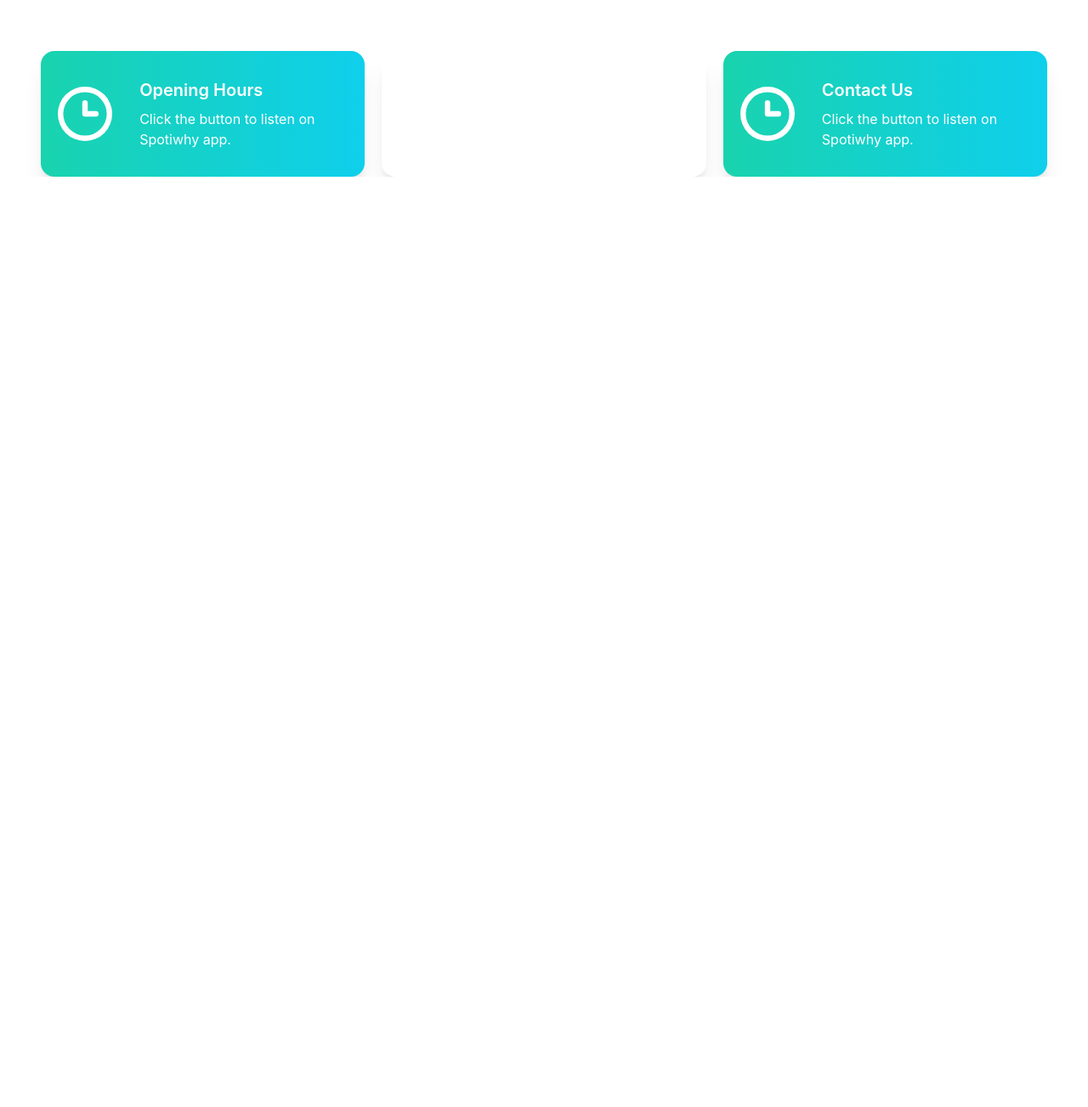
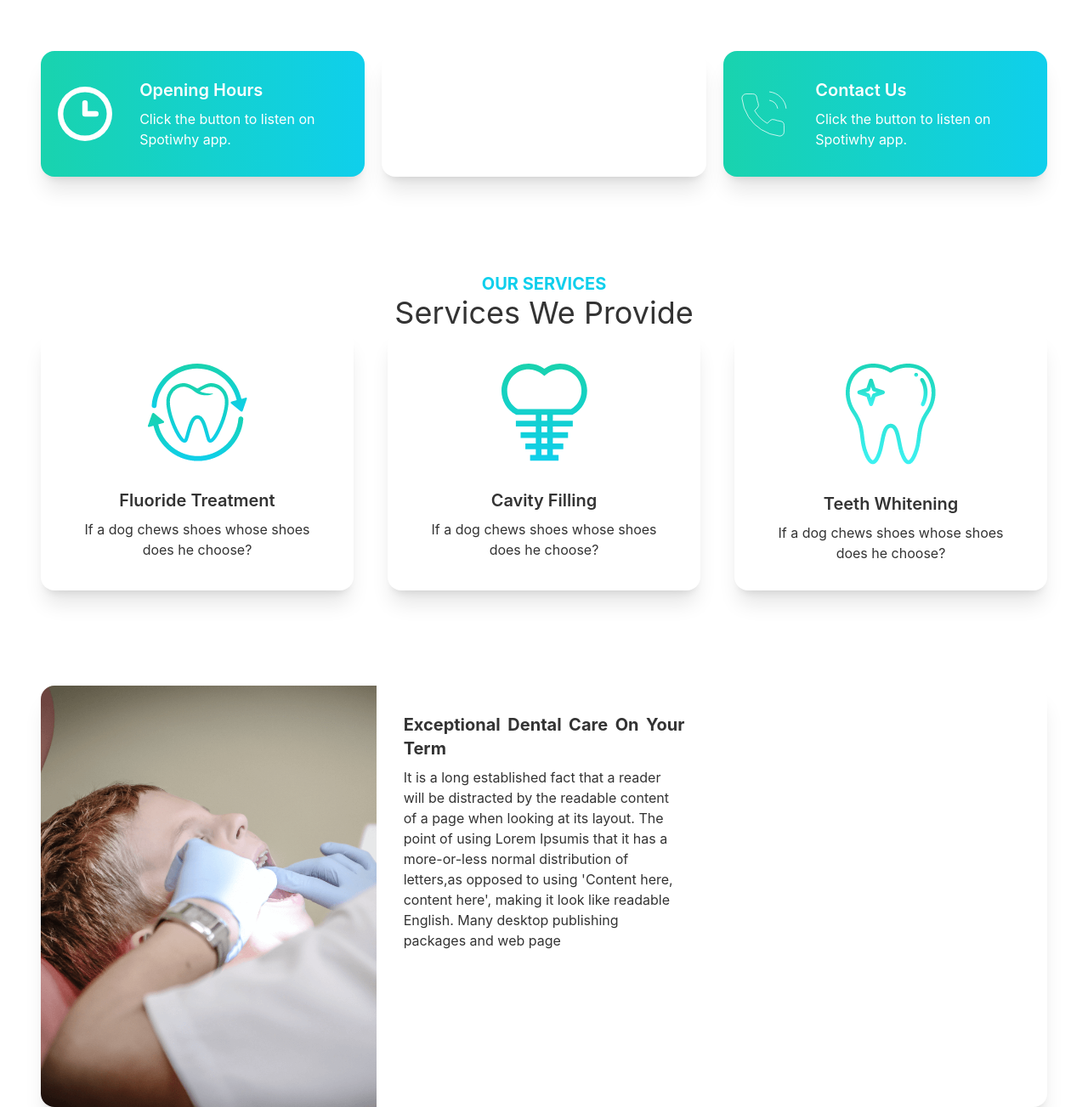
Before and after one commit to AkashMAbrrar/doctor-portal-clients, a React (Create React App) app: page / in a window 1280 px wide. Shown: the part 804-2107 px from the top of the page at 85% size. Before the commit the page ends 1012 px from the top, so only its background shows below. Built offline with nearby package versions, Linux system fonts and the light colour scheme.

Commit message:
this commit for dental care services and medication services

```diff
--- a/src/Page/Home/Banner/Banner.js
+++ b/src/Page/Home/Banner/Banner.js
@@ -3,7 +3,7 @@
 
 const Banner = () => {
     return (
-        <div class="hero min-h-screen px-12">
+        <div class="hero min-h-screen">
             <div class="hero-content flex-col lg:flex-row-reverse">
                 <img src={chair} class="max-w-sm rounded-lg shadow-2xl" />
                 <div>
--- a/src/Page/Home/Banner/Info.js
+++ b/src/Page/Home/Banner/Info.js
@@ -7,7 +7,7 @@
 const Info = () => {
 
     return (
-        <div className='grid grid-cols-1 lg:grid-cols-3 gap-5 px-12'>
+        <div className='grid grid-cols-1 lg:grid-cols-3 gap-5 '>
             <InfoCard cardTitle="Opening Hours" bgClass="bg-gradient-to-r from-secondary to-primary" img={clock}></InfoCard>
             <InfoCard cardTitle="Our Location" bgClass="bg-accent" img={marker}></InfoCard>
             <InfoCard cardTitle="Contact Us" bgClass="bg-gradient-to-r from-secondary to-primary" img={phone}></InfoCard>
--- a/src/Page/Home/Banner/InfoCard.js
+++ b/src/Page/Home/Banner/InfoCard.js
@@ -1,12 +1,12 @@
 import React from 'react';
-import clock from '../../../assets/icons/clock.svg';
+
 
 
 const InfoCard = ({ img, cardTitle, bgClass }) => {
     return (
         <div class={`card lg:card-side bg-base-100 shadow-xl ${bgClass}`}>
             <figure class='pl-5'>
-                <img src={clock} alt="Album" />
+                <img src={img} alt="Album" />
             </figure>
             <div class="card-body">
                 <h2 class="card-title text-white">{cardTitle}</h2>
--- /dev/null
+++ b/src/Page/Home/DentalInfo/DentalInfo.js
@@ -0,0 +1,18 @@
+import React from 'react';
+import treatments from '../../../assets/images/treatment.png';
+
+const DentalInfo = () => {
+    return (
+        <div class="card card-side bg-base-100 shadow-xl grid sm:grid-cols-1 md:grid-cols-2 lg:grid-cols-3 ">
+            <figure>
+                <img style={{ width: "100% height: 75%" }} src={treatments} alt="Movie" />
+            </figure>
+            <div class="card-body">
+                <h2 class="card-title text-justify font-bold">Exceptional Dental Care On Your Term</h2>
+                <p>It is a long established fact that a reader will be distracted by the readable content of a page when looking at its layout. The point of using Lorem Ipsumis that it has a more-or-less normal distribution of letters,as opposed to using 'Content here, content here', making it look like readable English. Many desktop publishing packages and web page</p>
+            </div>
+        </div>
+    );
+};
+
+export default DentalInfo;
--- a/src/Page/Home/Home.js
+++ b/src/Page/Home/Home.js
@@ -1,13 +1,17 @@
 import React from 'react';
 import Banner from './Banner/Banner';
 import Info from './Banner/Info';
+import DentalInfo from './DentalInfo/DentalInfo';
+import Services from './Services/Services';
 
 
 const Home = () => {
     return (
-        <div>
+        <div className='px-12'>
             <Banner></Banner>
             <Info></Info>
+            <Services></Services>
+            <DentalInfo></DentalInfo>
         </div>
     );
 };
--- /dev/null
+++ b/src/Page/Home/Services/Service.js
@@ -0,0 +1,18 @@
+import React from 'react';
+
+const Service = ({ service }) => {
+
+    return (
+        <div class="card lg:max-w-lg bg-base-100 shadow-xl">
+            <figure class="px-10 pt-10">
+                <img src={service.img} alt="Shoes" class="rounded-xl" />
+            </figure>
+            <div class="card-body items-center text-center">
+                <h2 class="card-title">{service.name}</h2>
+                <p>If a dog chews shoes whose shoes does he choose?</p>
+            </div>
+        </div>
+    );
+};
+
+export default Service;
--- /dev/null
+++ b/src/Page/Home/Services/Services.js
@@ -0,0 +1,46 @@
+import React from 'react';
+import fluoride from '../../../assets/images/fluoride.png';
+import cavity from '../../../assets/images/cavity.png';
+import whitening from '../../../assets/images/whitening.png';
+import Service from './Service';
+
+const Services = () => {
+    const services = [
+        {
+            _id: 1,
+            name: "Fluoride Treatment",
+            descrition: "",
+            img: fluoride,
+        },
+        {
+            _id: 2,
+            name: "Cavity Filling",
+            descrition: "",
+            img: cavity,
+        },
+        {
+            _id: 3,
+            name: "Teeth Whitening",
+            descrition: "",
+            img: whitening,
+        },
+    ];
+    return (
+        <div className='my-28'>
+            <div className='text-center'>
+                <h1 className='text-primary text-xl font-bold uppercase'>Our Services</h1>
+                <h2 className='text-4xl'>Services We Provide</h2>
+            </div>
+            <div className='grid sm:grid-cols-1 md:grid-cols-2 lg:grid-cols-3 gap-10'>
+                {
+                    services.map(service => <Service
+                        key={service._id}
+                        service={service}
+                    ></Service>)
+                }
+            </div>
+        </div>
+    );
+};
+
+export default Services;
```
